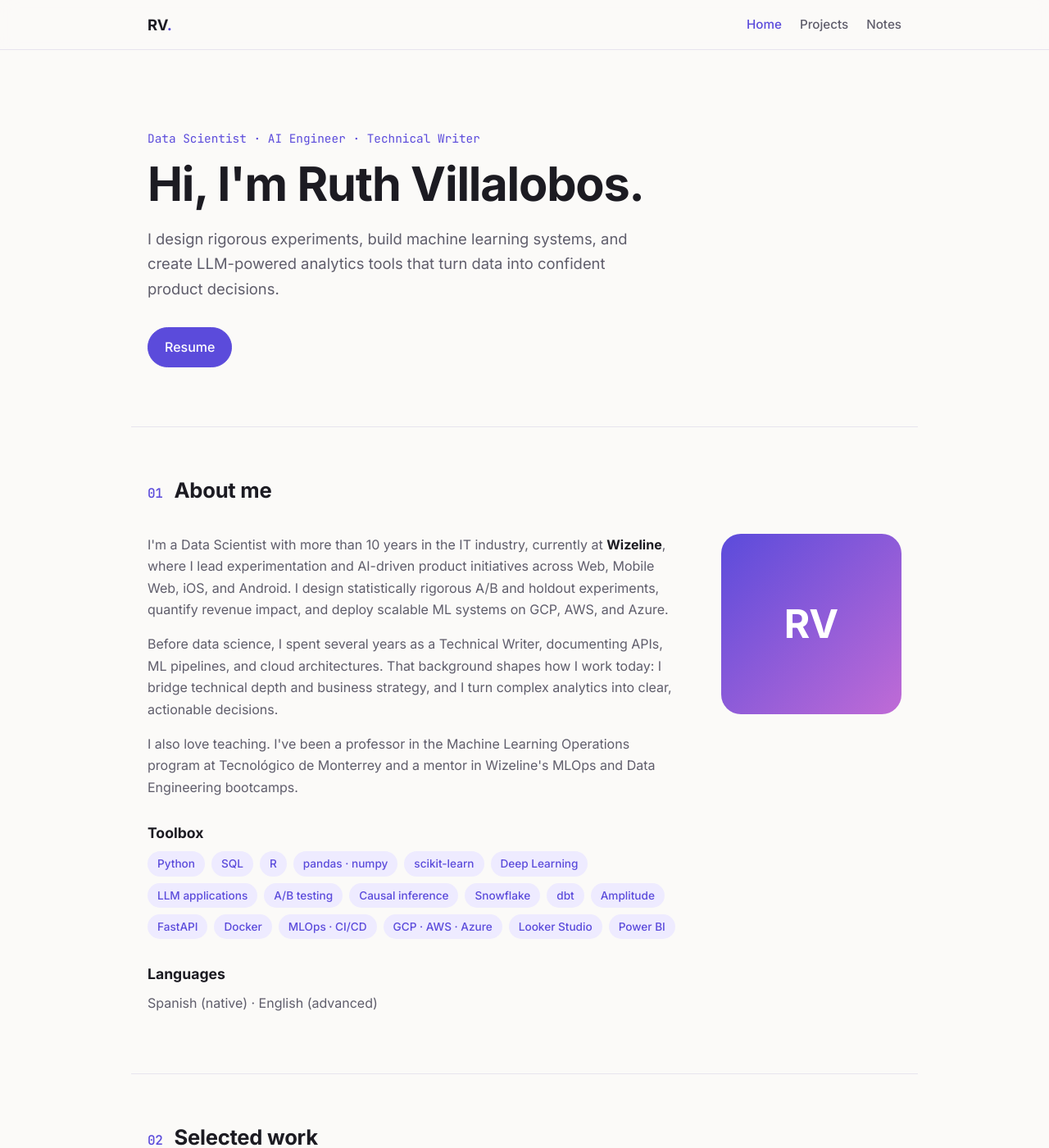
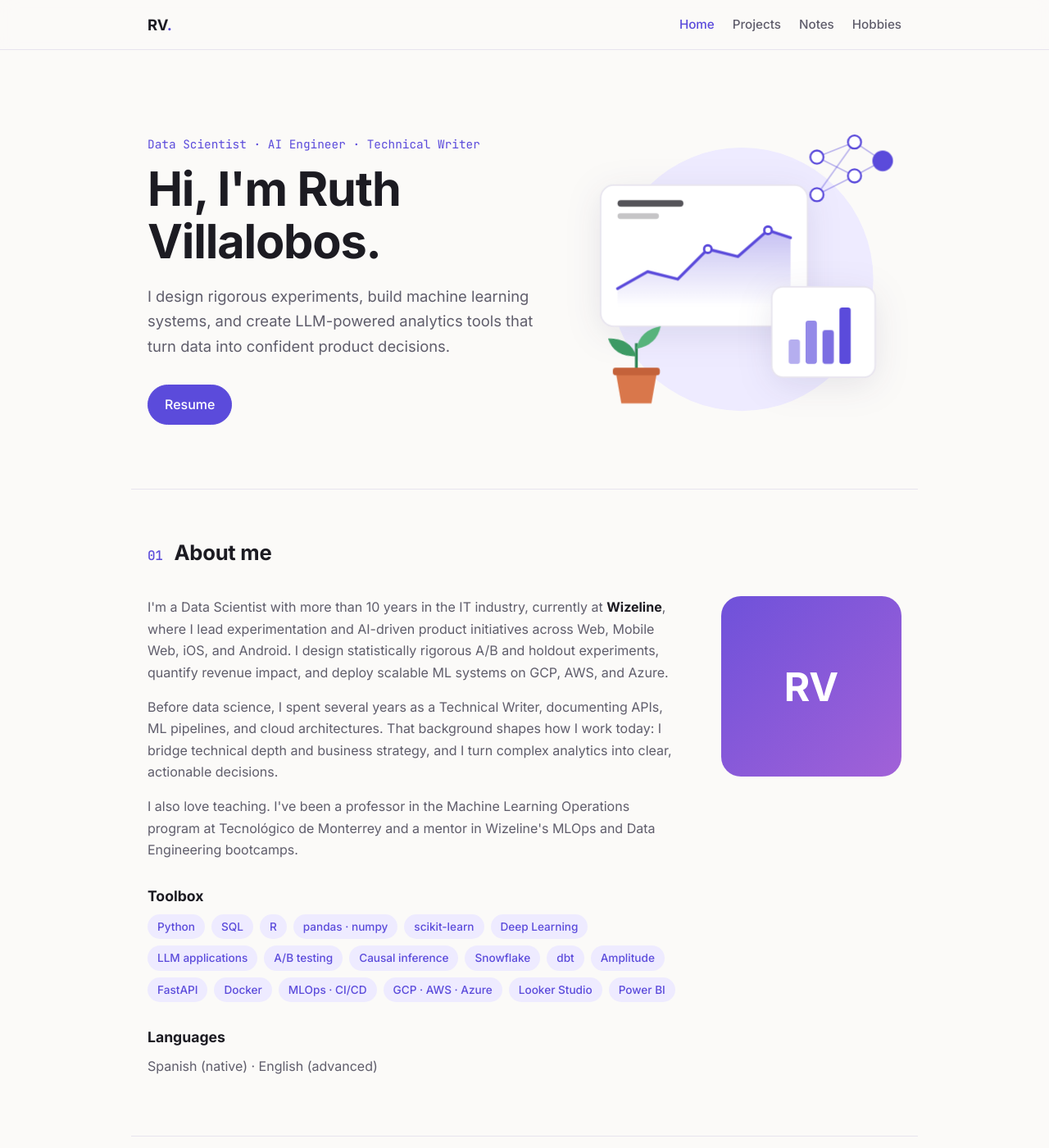
Before and after one commit to ruthvillalobose/ruthvillalobose.github.io, a Jekyll site: the page built from index.html, in a window 1280 px wide and 1400 px high. Shown: the whole window at 82% size. Built offline with Jekyll 4.4.1, drawn with Linux system fonts in a browser that asks for light colours.

Commit message:
Add Hobbies page, illustrations, and animations
Co-Authored-By: Claude Opus 5.5 <noreply@anthropic.com>

```diff
--- a/_layouts/default.html
+++ b/_layouts/default.html
@@ -18,6 +18,7 @@
         <a href="{{ '/' | relative_url }}" {% if page.nav == 'home' %}class="active" aria-current="page"{% endif %}>Home</a>
         <a href="{{ '/projects/' | relative_url }}" {% if page.nav == 'projects' %}class="active" aria-current="page"{% endif %}>Projects</a>
         <a href="{{ '/notes/' | relative_url }}" {% if page.nav == 'notes' %}class="active" aria-current="page"{% endif %}>Notes</a>
+        <a href="{{ '/hobbies/' | relative_url }}" {% if page.nav == 'hobbies' %}class="active" aria-current="page"{% endif %}>Hobbies</a>
       </nav>
     </div>
   </header>
--- a/index.html
+++ b/index.html
@@ -5,6 +5,8 @@ nav: home
   <main id="top" class="home">
     <!-- HERO -->
     <section class="hero wrap">
+      <div class="hero-grid">
+        <div class="hero-copy">
           <p class="eyebrow">Data Scientist · AI Engineer · Technical Writer</p>
           <h1>Hi, I'm Ruth Villalobos.</h1>
           <p class="lead">
@@ -14,10 +16,57 @@ nav: home
           <div class="cta">
             <a class="btn primary" href="#experience">Resume</a>
           </div>
+        </div>
+        <svg class="hero-art" viewBox="0 0 360 320" role="img" aria-label="Illustration of data charts, a neural network and a small plant">
+          <defs>
+            <linearGradient id="g-area" x1="0" y1="0" x2="0" y2="1">
+              <stop offset="0" stop-color="var(--accent)" stop-opacity=".35"/>
+              <stop offset="1" stop-color="var(--accent)" stop-opacity="0"/>
+            </linearGradient>
+          </defs>
+          <circle class="blob" cx="190" cy="160" r="140"/>
+          <!-- main chart card -->
+          <g class="float f1">
+            <rect class="card-bg" x="40" y="60" width="220" height="150" rx="14"/>
+            <rect class="card-line" x="58" y="76" width="70" height="7" rx="3.5"/>
+            <rect class="card-line soft" x="58" y="90" width="44" height="6" rx="3"/>
+            <path class="area" d="M58 190 L58 170 L90 152 L122 160 L154 128 L186 136 L218 108 L242 116 L242 190Z" fill="url(#g-area)"/>
+            <path class="draw" d="M58 170 L90 152 L122 160 L154 128 L186 136 L218 108 L242 116" />
+            <g class="pts"><circle cx="154" cy="128" r="4"/><circle cx="218" cy="108" r="4"/></g>
+          </g>
+          <!-- bar card -->
+          <g class="float f2">
+            <rect class="card-bg" x="222" y="170" width="110" height="96" rx="12"/>
+            <g class="bars">
+              <rect x="240" y="226" width="12" height="26" rx="3"/>
+              <rect x="258" y="206" width="12" height="46" rx="3"/>
+              <rect x="276" y="216" width="12" height="36" rx="3"/>
+              <rect x="294" y="192" width="12" height="60" rx="3"/>
+            </g>
+          </g>
+          <!-- neural net -->
+          <g class="float f3 net">
+            <line x1="270" y1="36" x2="310" y2="20"/><line x1="270" y1="36" x2="310" y2="56"/>
+            <line x1="270" y1="76" x2="310" y2="20"/><line x1="270" y1="76" x2="310" y2="56"/>
+            <line x1="310" y1="20" x2="340" y2="40"/><line x1="310" y1="56" x2="340" y2="40"/>
+            <circle cx="270" cy="36" r="7"/><circle cx="270" cy="76" r="7"/>
+            <circle cx="310" cy="20" r="7"/><circle cx="310" cy="56" r="7"/>
+            <circle class="out" cx="340" cy="40" r="8"/>
+          </g>
+          <!-- little plant -->
+          <g class="float f4 plant">
+            <path class="stem" d="M78 262 v-30"/>
+            <path class="leaf l1" d="M78 246 q-24 -2 -28 -22 q24 2 28 22z"/>
+            <path class="leaf l2" d="M78 238 q22 -4 26 -24 q-22 4 -26 24z"/>
+            <path class="pot" d="M56 262 h44 l-6 34 h-32z"/>
+            <rect class="pot-rim" x="53" y="258" width="50" height="8" rx="3"/>
+          </g>
+        </svg>
+      </div>
     </section>
 
     <!-- ABOUT -->
-    <section id="about" class="wrap section">
+    <section id="about" class="wrap section reveal">
       <h2><span class="num">01</span> About me</h2>
       <div class="about-grid">
         <div class="about-text">
@@ -58,7 +107,7 @@ nav: home
     </section>
 
     <!-- PROJECTS / SELECTED WORK -->
-    <section id="projects" class="wrap section">
+    <section id="projects" class="wrap section reveal">
       <h2><span class="num">02</span> Selected work</h2>
       <!-- Each <details> is one item: the <summary> is the visible name, the rest shows on click.
            To add a project, copy a <details> block. To link code, add inside .work-body:
@@ -103,7 +152,7 @@ nav: home
     </section>
 
     <!-- EXPERIENCE -->
-    <section id="experience" class="wrap section">
+    <section id="experience" class="wrap section reveal">
       <h2><span class="num">03</span> Experience</h2>
       <ol class="timeline">
         <li>
--- a/style.css
+++ b/style.css
@@ -409,3 +409,103 @@ h3.sub { margin: 8px 0 20px; font-size: 1.15rem; }
   border-radius: 999px;
   padding: 2px 9px;
 }
+
+/* ===== Motion & illustrations ===== */
+
+/* Scroll reveal */
+.js-reveal .reveal { opacity: 0; transform: translateY(18px); transition: opacity .6s ease, transform .6s ease; }
+.js-reveal .reveal.in { opacity: 1; transform: none; }
+
+/* Home hero with illustration */
+.hero-grid { display: grid; grid-template-columns: 1.15fr 1fr; gap: 32px; align-items: center; }
+.hero-art { width: 100%; max-width: 420px; height: auto; justify-self: end; overflow: visible; }
+.hero-art .blob { fill: var(--accent-soft); }
+.hero-art .card-bg { fill: var(--surface); stroke: var(--line); stroke-width: 1.5; filter: drop-shadow(0 8px 18px rgba(40, 30, 90, .10)); }
+.hero-art .card-line { fill: var(--text); opacity: .75; }
+.hero-art .card-line.soft { opacity: .25; }
+.hero-art .draw { fill: none; stroke: var(--accent); stroke-width: 3; stroke-linecap: round; stroke-linejoin: round;
+  stroke-dasharray: 260; stroke-dashoffset: 260; animation: draw 1.8s .3s ease forwards; }
+.hero-art .area { opacity: 0; animation: fade .8s 1.4s ease forwards; }
+.hero-art .pts circle { fill: var(--surface); stroke: var(--accent); stroke-width: 2.5; opacity: 0; animation: fade .4s 1.8s forwards; }
+.hero-art .bars rect { fill: var(--accent); transform-box: fill-box; transform-origin: bottom; transform: scaleY(0);
+  animation: grow .7s ease forwards; }
+.hero-art .bars rect:nth-child(1) { animation-delay: .6s; opacity: .45; }
+.hero-art .bars rect:nth-child(2) { animation-delay: .75s; opacity: .65; }
+.hero-art .bars rect:nth-child(3) { animation-delay: .9s; opacity: .8; }
+.hero-art .bars rect:nth-child(4) { animation-delay: 1.05s; }
+.hero-art .net line { stroke: var(--accent); stroke-width: 1.5; opacity: .4; }
+.hero-art .net circle { fill: var(--surface); stroke: var(--accent); stroke-width: 2; }
+.hero-art .net circle.out { fill: var(--accent); animation: pulse 2.4s ease-in-out infinite; transform-box: fill-box; transform-origin: center; }
+.hero-art .plant .stem { stroke: #2f8556; stroke-width: 3; fill: none; }
+.hero-art .plant .leaf { transform-box: fill-box; transform-origin: bottom center; animation: sway 4s ease-in-out infinite; }
+.hero-art .plant .l1 { fill: #3c9a64; transform-origin: right bottom; }
+.hero-art .plant .l2 { fill: #57b37c; transform-origin: left bottom; animation-delay: -2s; }
+.hero-art .plant .pot { fill: #d9774b; }
+.hero-art .plant .pot-rim { fill: #c4623a; }
+.float { animation: float 6s ease-in-out infinite; }
+.f2 { animation-delay: -1.5s; } .f3 { animation-delay: -3s; } .f4 { animation-delay: -4.5s; }
+
+@keyframes draw { to { stroke-dashoffset: 0; } }
+@keyframes fade { to { opacity: 1; } }
+@keyframes grow { to { transform: scaleY(1); } }
+@keyframes float { 0%, 100% { transform: translateY(0); } 50% { transform: translateY(-6px); } }
+@keyframes pulse { 0%, 100% { transform: scale(1); } 50% { transform: scale(1.25); } }
+@keyframes sway { 0%, 100% { transform: rotate(0); } 50% { transform: rotate(-6deg); } }
+
+/* Avatar gentle gradient motion */
+.avatar { background-size: 200% 200%; animation: shimmer 8s ease infinite; }
+@keyframes shimmer { 0%, 100% { background-position: 0% 50%; } 50% { background-position: 100% 50%; } }
+
+/* ===== Hobbies page ===== */
+.section-title { font-size: 1.4rem; margin: 56px 0 20px; }
+.hobby-feature { display: grid; grid-template-columns: 1.1fr 1fr; gap: 40px; align-items: center; }
+.hobby-feature h2 { font-size: 1.5rem; margin: 0 0 14px; }
+.hobby-text p { color: var(--muted); }
+.hobby-icon { margin-right: 4px; }
+.hobby-hero, .gallery figure { margin: 0; }
+.hobby-hero img, .gallery img {
+  display: block;
+  width: 100%;
+  height: auto;
+  aspect-ratio: 4 / 3;
+  object-fit: cover;
+  border-radius: var(--radius);
+  border: 1px solid var(--line);
+}
+.hobby-hero img { box-shadow: 0 18px 40px rgba(40, 30, 90, .12); animation: float 7s ease-in-out infinite; }
+
+.steps { list-style: none; padding: 0; margin: 0; display: grid; grid-template-columns: repeat(auto-fit, minmax(190px, 1fr)); gap: 16px; counter-reset: step; }
+.steps li {
+  background: var(--surface);
+  border: 1px solid var(--line);
+  border-radius: var(--radius);
+  padding: 20px;
+  transition: border-color .15s, transform .15s;
+}
+.steps li:hover { border-color: var(--accent); transform: translateY(-3px); }
+.step-icon {
+  display: grid; place-items: center;
+  width: 44px; height: 44px; margin-bottom: 12px;
+  border-radius: 12px; background: var(--accent-soft); font-size: 1.3rem;
+}
+.steps h3 { margin: 0 0 4px; }
+.steps p { margin: 0; color: var(--muted); font-size: .92rem; }
+
+.gallery { display: grid; grid-template-columns: repeat(auto-fit, minmax(240px, 1fr)); gap: 18px; }
+.gallery figure { overflow: hidden; border-radius: var(--radius); }
+.gallery img { transition: transform .4s ease; }
+.gallery figure:hover img { transform: scale(1.04); }
+.gallery figcaption { color: var(--muted); font-size: .88rem; padding: 10px 2px 0; }
+
+@media (max-width: 760px) {
+  .hero-grid, .hobby-feature { grid-template-columns: 1fr; }
+  .hero-art { justify-self: center; max-width: 320px; order: -1; }
+}
+@media (max-width: 640px) {
+  .nav nav { gap: 12px; }
+  .nav nav a { font-size: .88rem; }
+}
+@media (prefers-reduced-motion: reduce) {
+  *, *::before, *::after { animation-duration: .01ms !important; animation-iteration-count: 1 !important; transition: none !important; }
+  .hero-art .draw { stroke-dashoffset: 0; }
+}
```
Also changed, not shown: other parts of _layouts/default.html (+13 -0 lines), hobbies/index.html (added, +62 -0 lines), assets/img/hobbies/moisture-dashboard.svg (added), assets/img/hobbies/plant-shelf.svg (added), assets/img/hobbies/soil-sensor.svg (added), assets/img/hobbies/watering-system.svg (added). Lines whose indentation alone changed are shown as unchanged.
